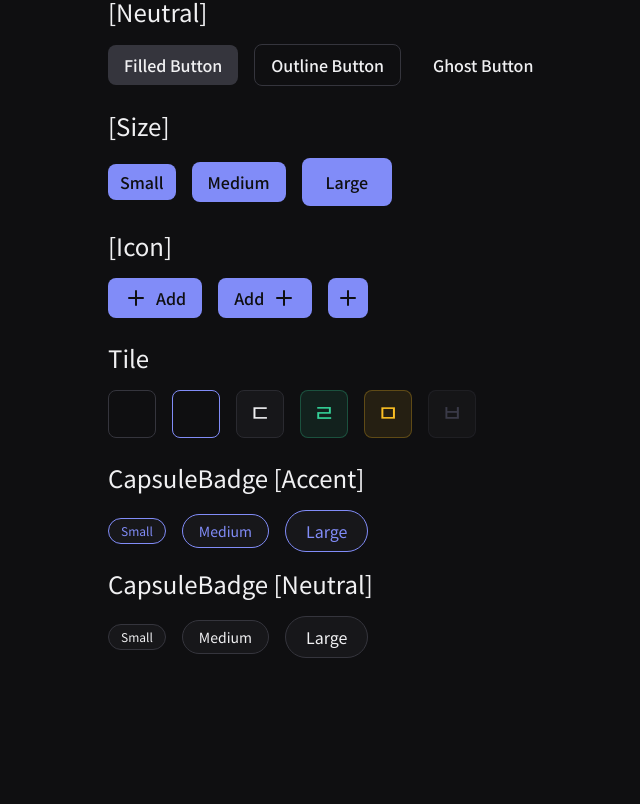
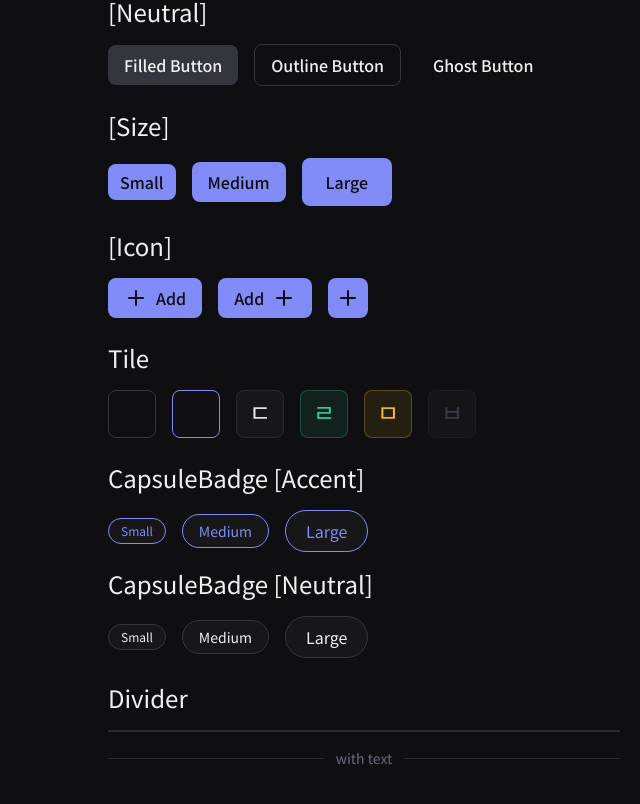
Before and after one commit to bangtori/JAMO5, a React (Vite) app: page / in a window 1280 px wide. Shown: the part 376-1180 px from the top of the page, without its empty margins (276-916 px from the left). Before the commit the page ends 1114 px from the top, so only its background shows below. Built offline with nearby package versions, Linux system fonts and the light colour scheme.

Commit message:
feat: Divder 컴포넌트 작성

```diff
--- a/src/App.tsx
+++ b/src/App.tsx
@@ -2,6 +2,7 @@ import Button from './components/ui/Button';
 import { Plus } from 'lucide-react';
 import Tile from './components/ui/Tile';
 import CapsuleBadge from './components/ui/CapsuleBadge';
+import Divider from './components/ui/Divider';
 function App() {
   return (
     <div className="flex items-center justify-center my-20">
@@ -94,6 +95,13 @@ function App() {
             </CapsuleBadge>
           </div>
         </section>
+        <section className="flex flex-col gap-4">
+          <h2 className="text-2xl">Divider</h2>
+          <div className="flex flex-col gap-4 items-center">
+            <Divider />
+            <Divider>with text</Divider>
+          </div>
+        </section>
       </div>
     </div>
   );
--- /dev/null
+++ b/src/components/ui/Divider.tsx
@@ -0,0 +1,17 @@
+interface DividerProps {
+  children?: React.ReactNode;
+  className?: string;
+}
+
+export default function Divider({ children, className }: DividerProps) {
+  if (children) {
+    return (
+      <div className={`flex items-center gap-3 w-full ${className}`}>
+        <div className="flex-1 border-t border-border"></div>
+        <span className="text-text-muted text-sm">{children}</span>
+        <div className="flex-1 border-t border-border"></div>
+      </div>
+    );
+  }
+  return <hr className={`w-full border border-border ${className}`} />;
+}
```
